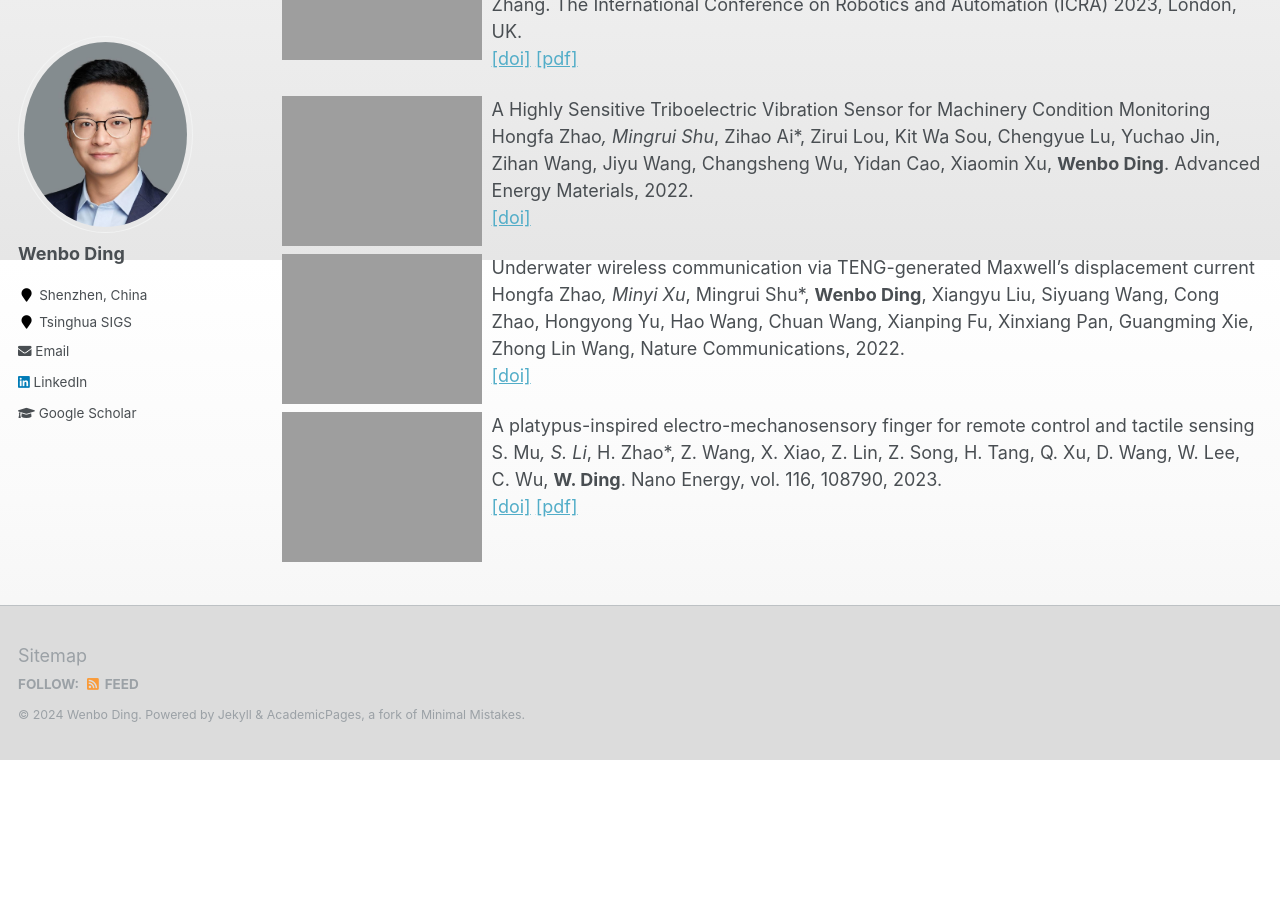
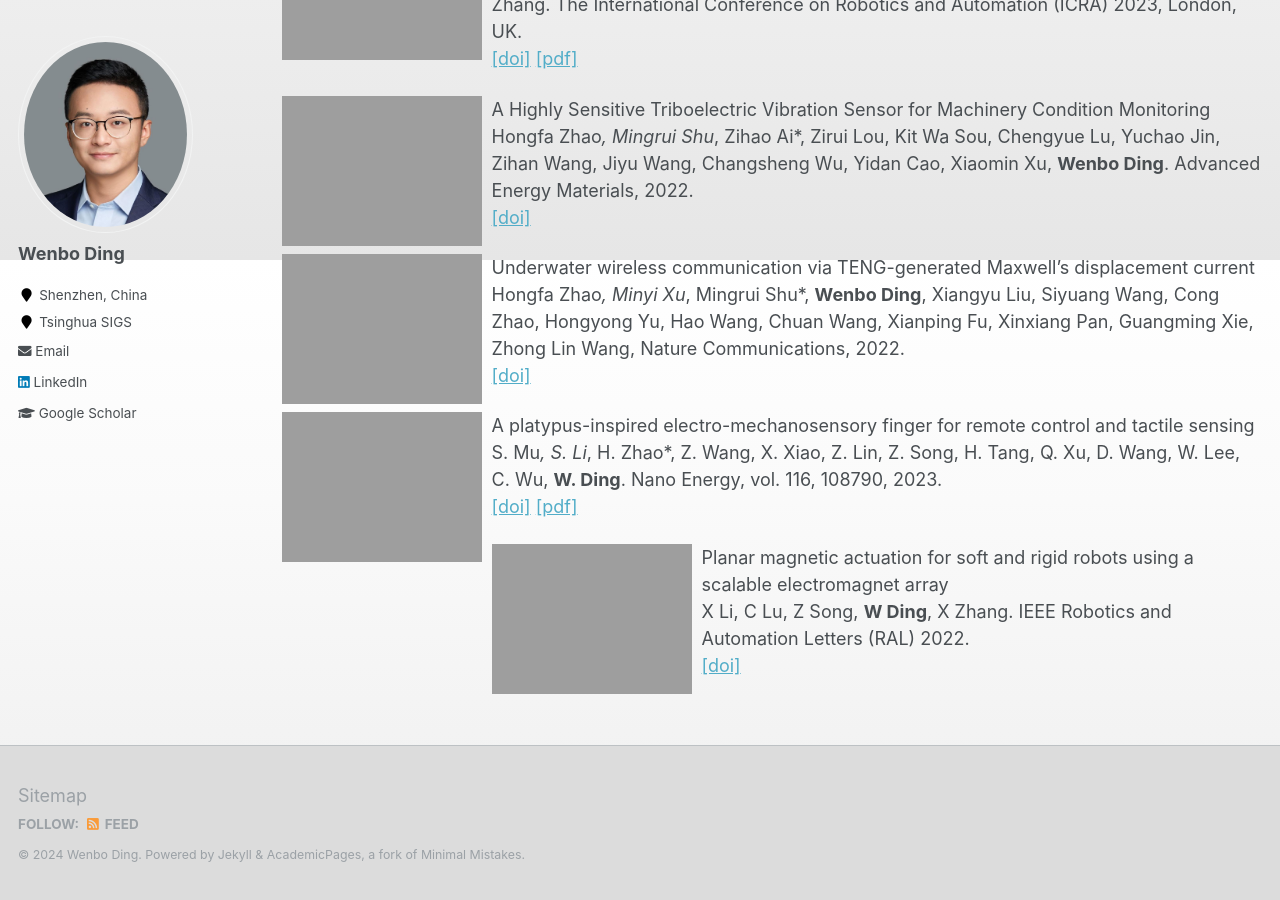
Before and after one commit to whenboy07/whenboy07.github.io, a Jekyll site: the page built from _pages/research.md, in a window 1280 px wide and 900 px high, scrolled down 640 px. Built offline with Jekyll 4.4.1, drawn with Linux system fonts in a browser that asks for light colours; before the commit the page ends 1400 px from its top, so only the background shows below that.

Commit message:
update research

```diff
--- a/_pages/research.md
+++ b/_pages/research.md
@@ -46,3 +46,8 @@ Hongfa Zhao*, Minyi Xu*, Mingrui Shu*, **Wenbo Ding**, Xiangyu Liu, Siyuang Wang
 A platypus-inspired electro-mechanosensory finger for remote control and tactile sensing <br />
 S. Mu*, S. Li*, H. Zhao*, Z. Wang, X. Xiao, Z. Lin, Z. Song, H. Tang, Q. Xu, D. Wang, W. Lee, C. Wu, **W. Ding**.  Nano Energy, vol. 116, 108790, 2023. <br />
 [[doi]](https://doi.org/10.1016/j.nanoen.2023.108790) [[pdf]](https://charon-bo.github.io/assets/PDF/NanoEnergy-EM-Finger.pdf)<br />
+
+<img align="left" width="200" style="margin-right: 10px" src="{{ site.url }}/images/research/magnetic.gif" alt="...">
+Planar magnetic actuation for soft and rigid robots using a scalable electromagnet array <br />
+X Li, C Lu, Z Song, **W Ding**, X Zhang.  IEEE Robotics and Automation Letters (RAL) 2022. <br />
+[[doi]](https://doi.org/10.1109/LRA.2022.3190830) <br />
```
